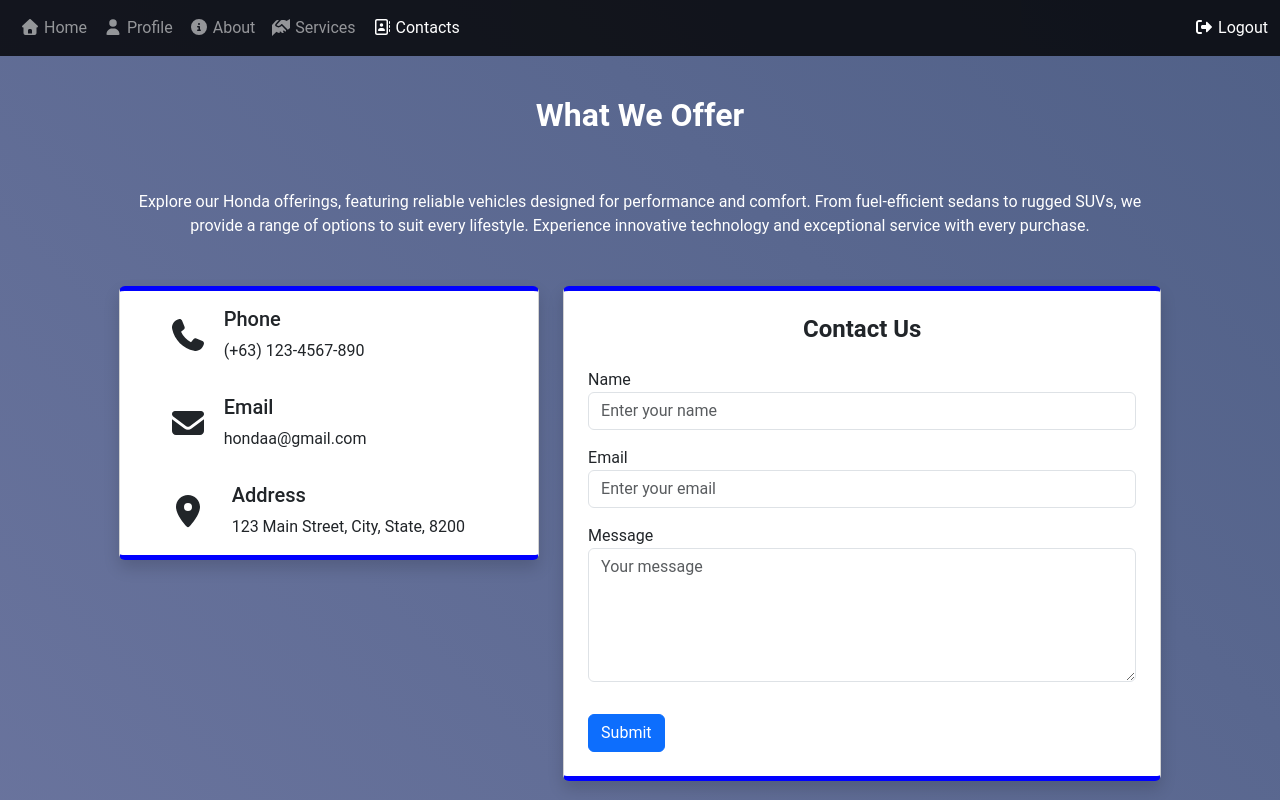
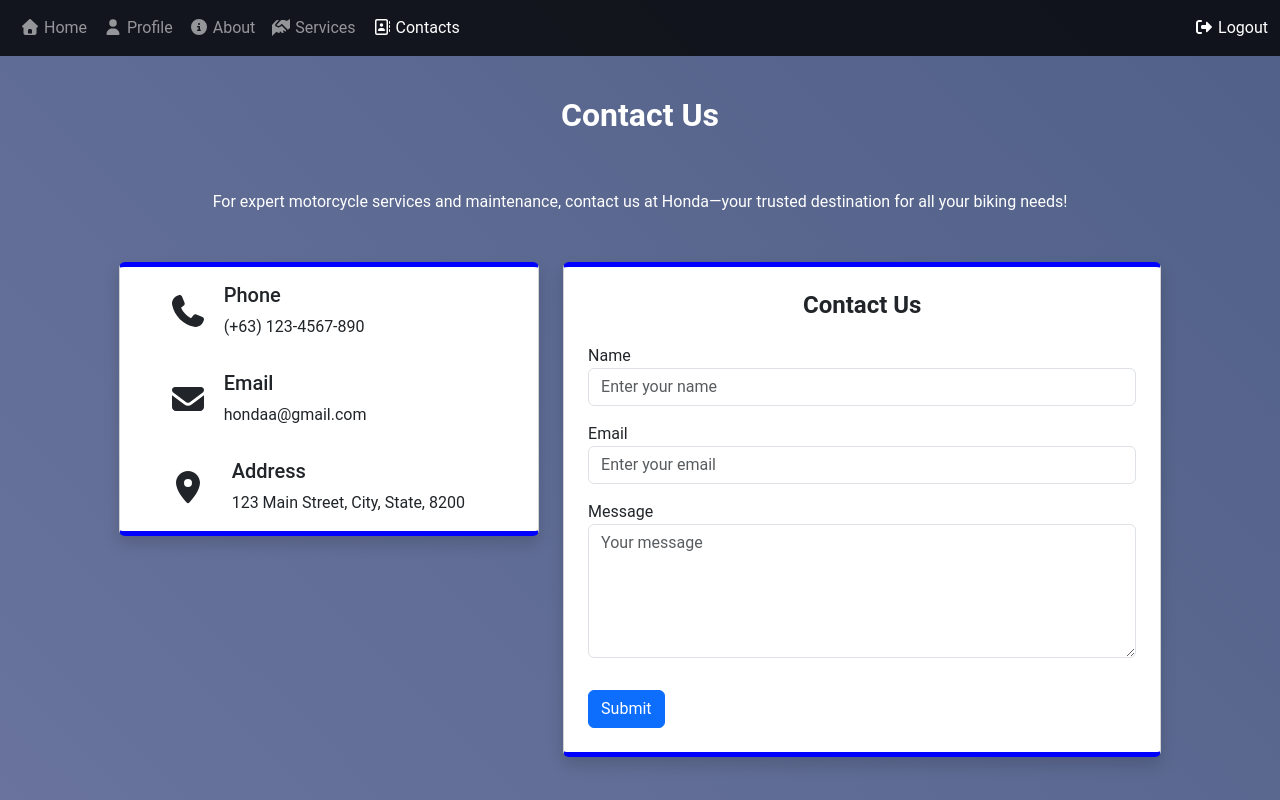
Before and after one commit to Lamzeez/Honda, a plain HTML site: page contact.html in a window 1280 px wide. Shown: the top 800 px of the page. Drawn offline with nearby package versions, Linux system fonts and the light colour scheme.

Commit message:
Update contact.html

```diff
--- a/contact.html
+++ b/contact.html
@@ -86,8 +86,8 @@
     </nav>
 
     <div class="container-fluid flex-grow-1 col-lg-10 mb-5 py-5">
-        <h2 class="text-center py-5 text-white">What We Offer</h2>
-        <p class="text-center mb-5 text-white">Explore our Honda offerings, featuring reliable vehicles designed for performance and comfort. From fuel-efficient sedans to rugged SUVs, we provide a range of options to suit every lifestyle. Experience innovative technology and exceptional service with every purchase.</p>
+        <h2 class="text-center py-5 text-white">Contact Us</h2>
+        <p class="text-center mb-5 text-white">For expert motorcycle services and maintenance, contact us at Honda—your trusted destination for all your biking needs!</p>
         <div class="row">
             <div class="col-md-5 contact-card">
                 <div class="card shadow" style="border-top: 5px solid blue; border-bottom: 5px solid blue;">
```
